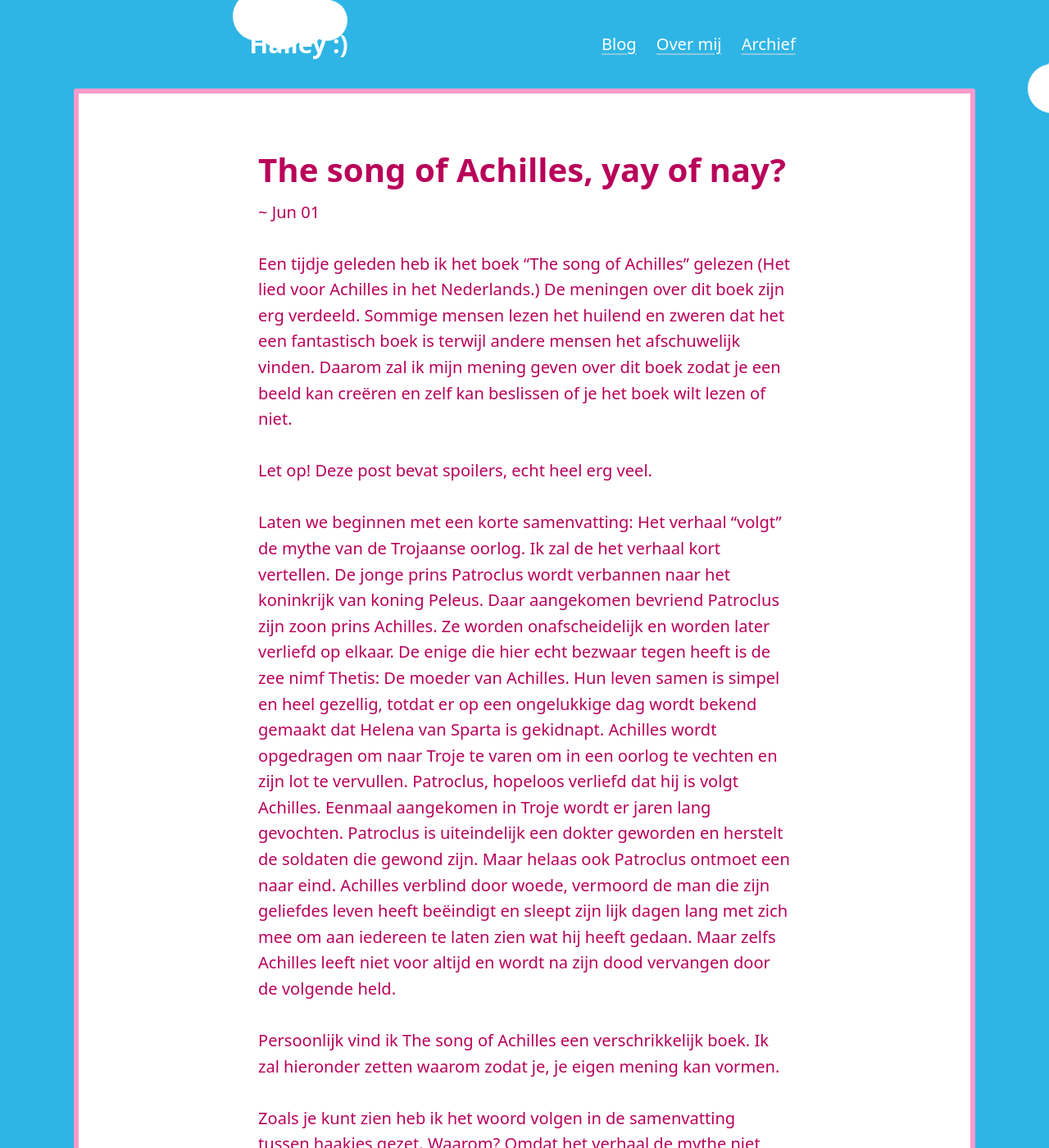
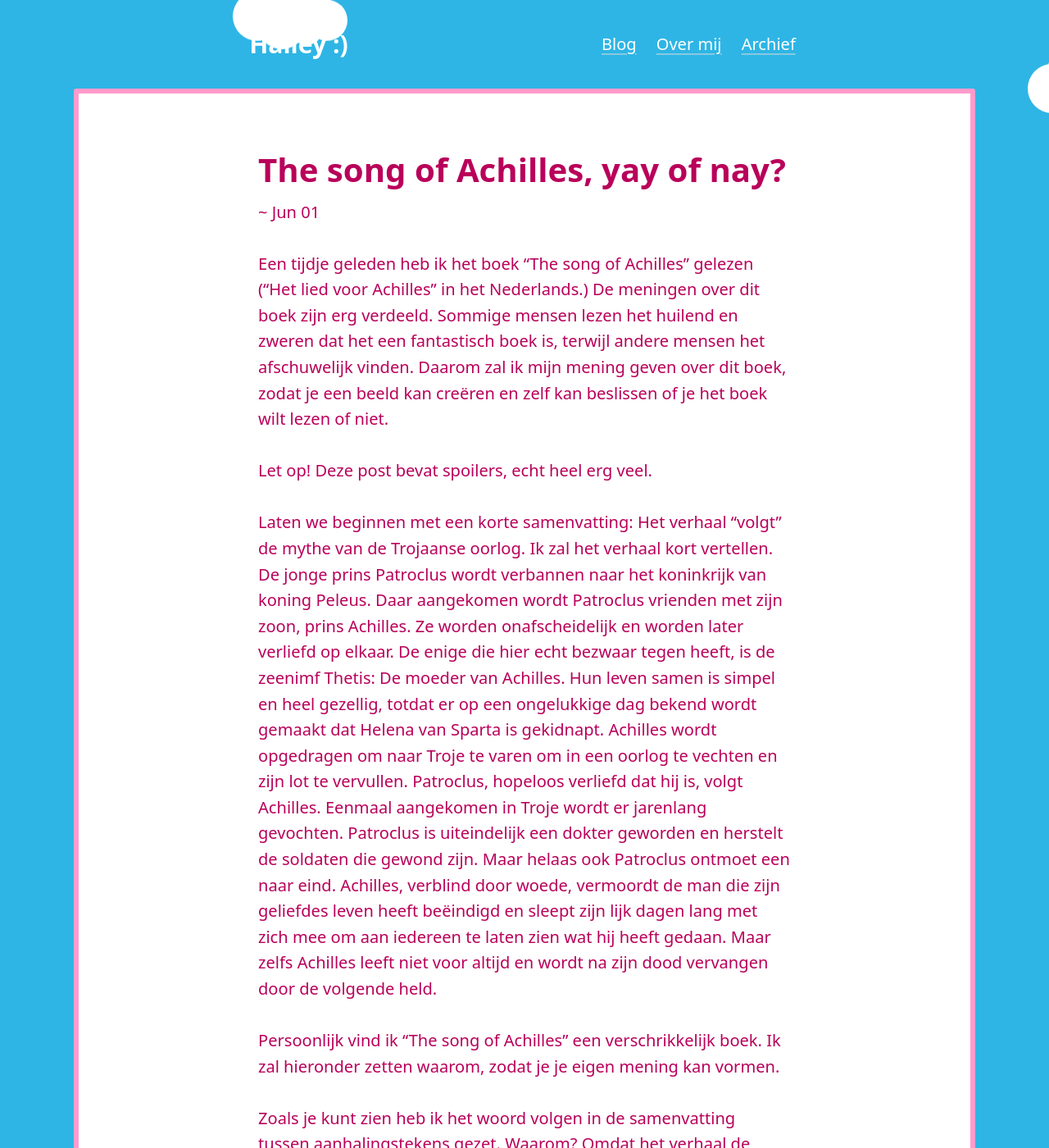
Before and after one commit to Locke-and-Key/locke-and-key.github.io, a Jekyll site: the page built from _posts/2023-06-01-the-song-of-achilles-yay-of-nay.markdown, in a window 1280 px wide and 1400 px high. Shown: the whole window at 82% size. Built offline with Jekyll 4.4.1, drawn with Linux system fonts in a browser that asks for light colours; some web fonts are replaced; some of the changed text lies outside the part shown.

Commit message:
Updated The Song Of Achilles Yay Of Nay

```diff
--- a/_posts/2023-06-01-the-song-of-achilles-yay-of-nay.markdown
+++ b/_posts/2023-06-01-the-song-of-achilles-yay-of-nay.markdown
@@ -3,21 +3,21 @@
 date: 2023-06-01 19:50:00 +02:00
 ---
 
-Een tijdje geleden heb ik het boek "The song of Achilles" gelezen (Het lied voor Achilles in het Nederlands.) De meningen over dit boek zijn erg verdeeld. Sommige mensen lezen het huilend en zweren dat het een fantastisch boek is terwijl andere mensen het afschuwelijk vinden. Daarom zal ik mijn mening geven over dit boek zodat je een beeld kan creëren en zelf kan beslissen of je het boek wilt lezen of niet.
+Een tijdje geleden heb ik het boek "The song of Achilles" gelezen ("Het lied voor Achilles" in het Nederlands.) De meningen over dit boek zijn erg verdeeld. Sommige mensen lezen het huilend en zweren dat het een fantastisch boek is, terwijl andere mensen het afschuwelijk vinden. Daarom zal ik mijn mening geven over dit boek, zodat je een beeld kan creëren en zelf kan beslissen of je het boek wilt lezen of niet.
 
 Let op! Deze post bevat spoilers, echt heel erg veel.
 
 Laten we beginnen met een korte samenvatting:
-Het verhaal "volgt" de mythe van de Trojaanse oorlog. Ik zal de het verhaal kort vertellen. De jonge prins Patroclus wordt verbannen naar het koninkrijk van koning Peleus. Daar aangekomen bevriend Patroclus zijn zoon prins Achilles. Ze worden onafscheidelijk en worden later verliefd op elkaar. De enige die hier echt bezwaar tegen heeft is de zee nimf Thetis: De moeder van Achilles. Hun leven samen is simpel en heel gezellig, totdat er op een ongelukkige dag wordt bekend gemaakt dat Helena van Sparta is gekidnapt. Achilles wordt opgedragen om naar Troje te varen om in een oorlog te vechten en zijn lot te vervullen. Patroclus, hopeloos verliefd dat hij is volgt Achilles. Eenmaal aangekomen in Troje wordt er jaren lang gevochten. Patroclus is uiteindelijk een dokter geworden en herstelt de soldaten die gewond zijn. Maar helaas ook Patroclus ontmoet een naar eind. Achilles verblind door woede, vermoord de man die zijn geliefdes leven heeft beëindigt en sleept zijn lijk dagen lang met zich mee om aan iedereen te laten zien wat hij heeft gedaan. Maar zelfs Achilles leeft niet voor altijd en wordt na zijn dood vervangen door de volgende held.
+Het verhaal "volgt" de mythe van de Trojaanse oorlog. Ik zal het verhaal kort vertellen. De jonge prins Patroclus wordt verbannen naar het koninkrijk van koning Peleus. Daar aangekomen wordt Patroclus vrienden met zijn zoon, prins Achilles. Ze worden onafscheidelijk en worden later verliefd op elkaar. De enige die hier echt bezwaar tegen heeft, is de zeenimf Thetis: De moeder van Achilles. Hun leven samen is simpel en heel gezellig, totdat er op een ongelukkige dag bekend wordt gemaakt dat Helena van Sparta is gekidnapt. Achilles wordt opgedragen om naar Troje te varen om in een oorlog te vechten en zijn lot te vervullen. Patroclus, hopeloos verliefd dat hij is, volgt Achilles. Eenmaal aangekomen in Troje wordt er jarenlang gevochten. Patroclus is uiteindelijk een dokter geworden en herstelt de soldaten die gewond zijn. Maar helaas ook Patroclus ontmoet een naar eind. Achilles, verblind door woede, vermoordt de man die zijn geliefdes leven heeft beëindigd en sleept zijn lijk dagen lang met zich mee om aan iedereen te laten zien wat hij heeft gedaan. Maar zelfs Achilles leeft niet voor altijd en wordt na zijn dood vervangen door de volgende held.
 
-Persoonlijk vind ik The song of Achilles een verschrikkelijk boek. Ik zal hieronder zetten waarom zodat je, je eigen mening kan vormen.
+Persoonlijk vind ik "The song of Achilles" een verschrikkelijk boek. Ik zal hieronder zetten waarom, zodat je je eigen mening kan vormen.
 
-Zoals je kunt zien heb ik het woord volgen in de samenvatting tussen haakjes gezet. Waarom? Omdat het verhaal de mythe niet helemaal volgt. Het plot is eigenlijk de mythe + een zoetsappige relatie tussen Patroclus en Achilles. Hierbij heeft de schrijfster Patroclus zijn persoonlijkheid en prestaties gewoon compleet laten vallen voor haar "ideale" roman.
+Zoals je kunt zien heb ik het woord volgen in de samenvatting tussen aanhalingstekens gezet. Waarom? Omdat het verhaal de mythe niet helemaal volgt. Het plot is eigenlijk de mythe + een zoetsappige relatie tussen Patroclus en Achilles. Hierbij heeft de schrijfster Patroclus zijn persoonlijkheid en prestaties gewoon compleet laten vallen voor haar "ideale" roman.
 
 Persoonlijk ben ik geen fan van de schrijf stijl die Madeline Miller gebruikt. Maar ik heb nu wel geleerd dat er 7 manieren zijn om te zeggen dat de hoofdpersoon zich op een zandpad bevindt. Vele mensen zeggen dat er verschrikkelijk veel emotie vrijkomt als je dit boek leest. Ik heb hier geen seconden last van gehad. Het is best lastig om mee te leven met personages die amper een persoonlijkheid hebben.
 
-Ook is het boek redelijk seksistisch geschreven. Alle mannen in het boek worden afgebeeld als groot sterk of in ieder geval krachtig op een andere manier. Terwijl alle vrouwen worden omschreven als objecten voor seks of verwende nesten.
+Ook is het boek redelijk seksistisch geschreven. Alle mannen in het boek worden afgebeeld als groot, sterk of in ieder geval krachtig op een andere manier. Terwijl alle vrouwen worden omschreven als objecten voor seks of verwende nesten.
 
-Al met al vind ik dit boek een verspilt potentieel. Het verhaal was saai. De personages miste hun persoonlijkheid en het boek hield maar niet op. Daarnaast is het boek seksistisch. Ik geef het boek een 1.2/5. Ik het raad het boek dan ook niet aan. Ik vind The song of Achilles een nay. Als je dit boek toch wel wilt lezen wens ik je veel plezier en ook zeker veel succes!
+Al met al vind ik dit boek een verspild potentieel. Het verhaal was saai. De personages miste hun persoonlijkheid en het boek hield maar niet op. Daarnaast is het boek seksistisch. Ik geef het boek een 1.2/5. Ik raad het boek dan ook niet aan. Ik vind "The song of Achilles" een nay. Als je dit boek toch wel wilt lezen wens ik je veel plezier en ook zeker veel succes!
 
 Groetjes :)
```
